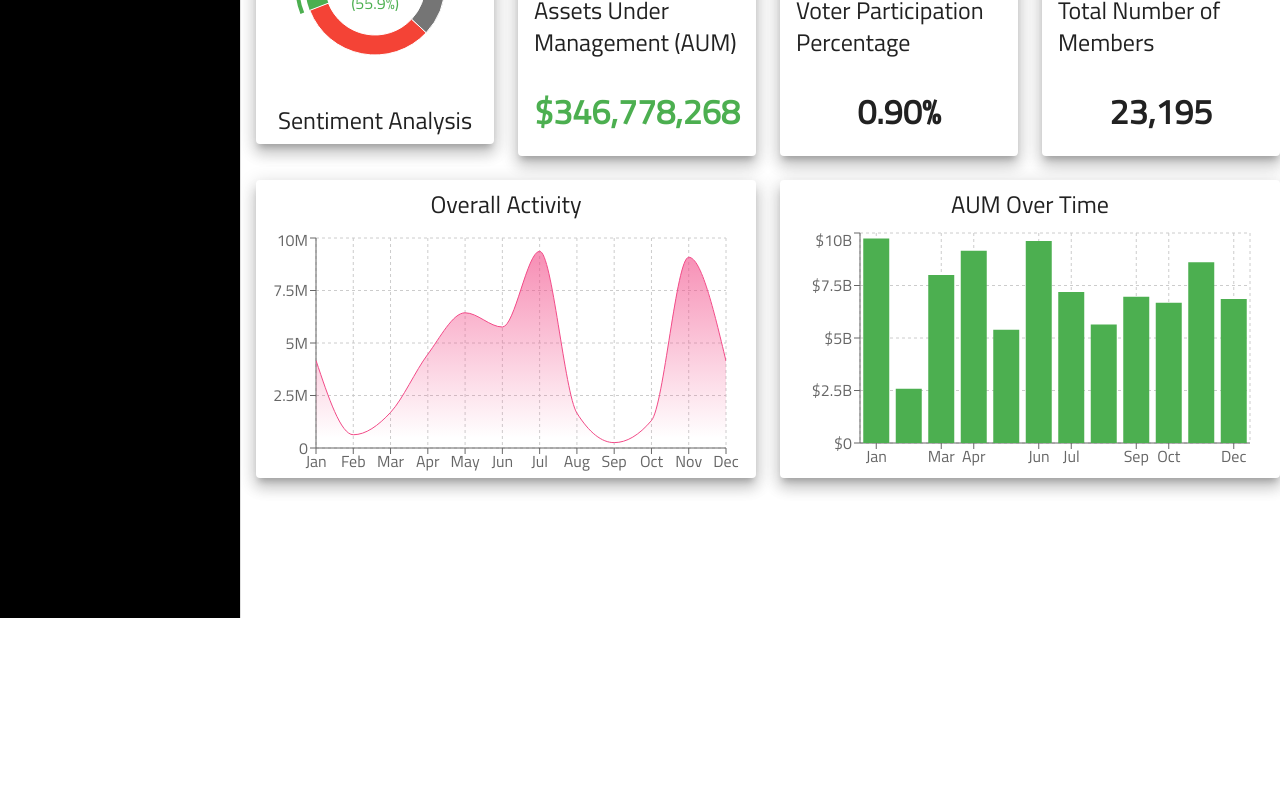
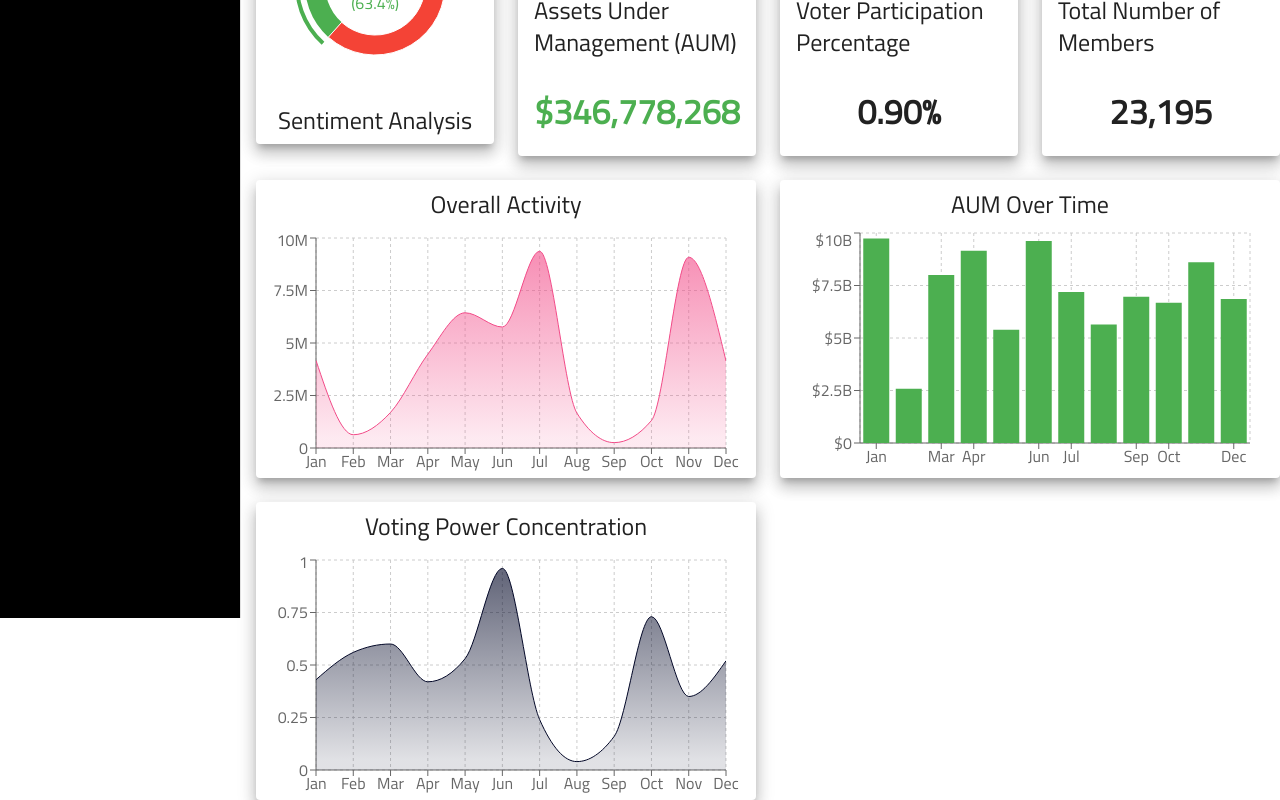
Before and after one commit to Seth-McKilla/covalent-dao, a Next.js app: page /1/ in a window 1280 px wide. Shown: the part 182-982 px from the top of the page. Before the commit the page ends 800 px from the top, so only its background shows below. Built offline with nearby package versions, Linux system fonts and the light colour scheme.

Commit message:
Add voting power concentration component

```diff
--- a/components/LineGraph/index.jsx
+++ b/components/LineGraph/index.jsx
@@ -36,7 +36,7 @@ export default function LineGraph({ title, data, color, keyY }) {
           <defs>
             <linearGradient id={`color-${keyY}`} x1="0" y1="0" x2="0" y2="1">
               <stop offset="5%" stopColor={color} stopOpacity={1} />
-              <stop offset="95%" stopColor={color} stopOpacity={0} />
+              <stop offset="95%" stopColor={color} stopOpacity={0.2} />
             </linearGradient>
           </defs>
           <CartesianGrid strokeDasharray="3 3" />
--- a/pages/[daoTicker]/index.js
+++ b/pages/[daoTicker]/index.js
@@ -35,6 +35,7 @@ export default function DaoDashboard() {
 
   const theme = useTheme();
   const primaryColor = theme.palette.primary.main;
+  const secondaryColor = theme.palette.secondary.main;
 
   const dao = _.find(daoList, { contractTicker: _.toUpper(daoTicker) });
 
@@ -95,7 +96,6 @@ export default function DaoDashboard() {
               />
             </Grid>
 
-            {/* Second Row */}
             <Grid item xs={6}>
               <LineGraph
                 title="Overall Activity"
@@ -112,6 +112,15 @@ export default function DaoDashboard() {
                 keyBar="AUM"
               />
             </Grid>
+
+            <Grid item xs={6}>
+              <LineGraph
+                title="Voting Power Concentration"
+                data={dummyData.gini}
+                color={secondaryColor}
+                keyY="Gini-Idx"
+              />
+            </Grid>
           </Grid>
         </Grid>
       </DashboardLayout>
--- a/temp/dummyData.js
+++ b/temp/dummyData.js
@@ -7,9 +7,9 @@ const randomData = (max, fixed) => {
 
 const dummyData = {
   sentiment: [
-    { name: "Positive 😊", value: 454, color: green[500] },
-    { name: "Negative 😢", value: 261, color: red[500] },
-    { name: "Neutral 😐", value: 97, color: grey[600] },
+    { name: "Positive 😊", value: 1000 * Math.random(), color: green[500] },
+    { name: "Negative 😢", value: 1000 * Math.random(), color: red[500] },
+    { name: "Neutral 😐", value: 1000 * Math.random(), color: grey[600] },
   ],
 
   aum: randomData(10000000000, 0),
@@ -21,14 +21,21 @@ const dummyData = {
   activity: abbrMonths.map((month) => {
     return {
       month,
-      Txs: Number(randomData(10000000, 0)),
+      Txs: randomData(10000000, 0),
     };
   }),
 
   aumOverTime: abbrMonths.map((month) => {
     return {
       month,
-      AUM: Number(randomData(10000000000, 0)),
+      AUM: randomData(10000000000, 0),
+    };
+  }),
+
+  gini: abbrMonths.map((month) => {
+    return {
+      month,
+      "Gini-Idx": randomData(1, 2),
     };
   }),
 };
```
